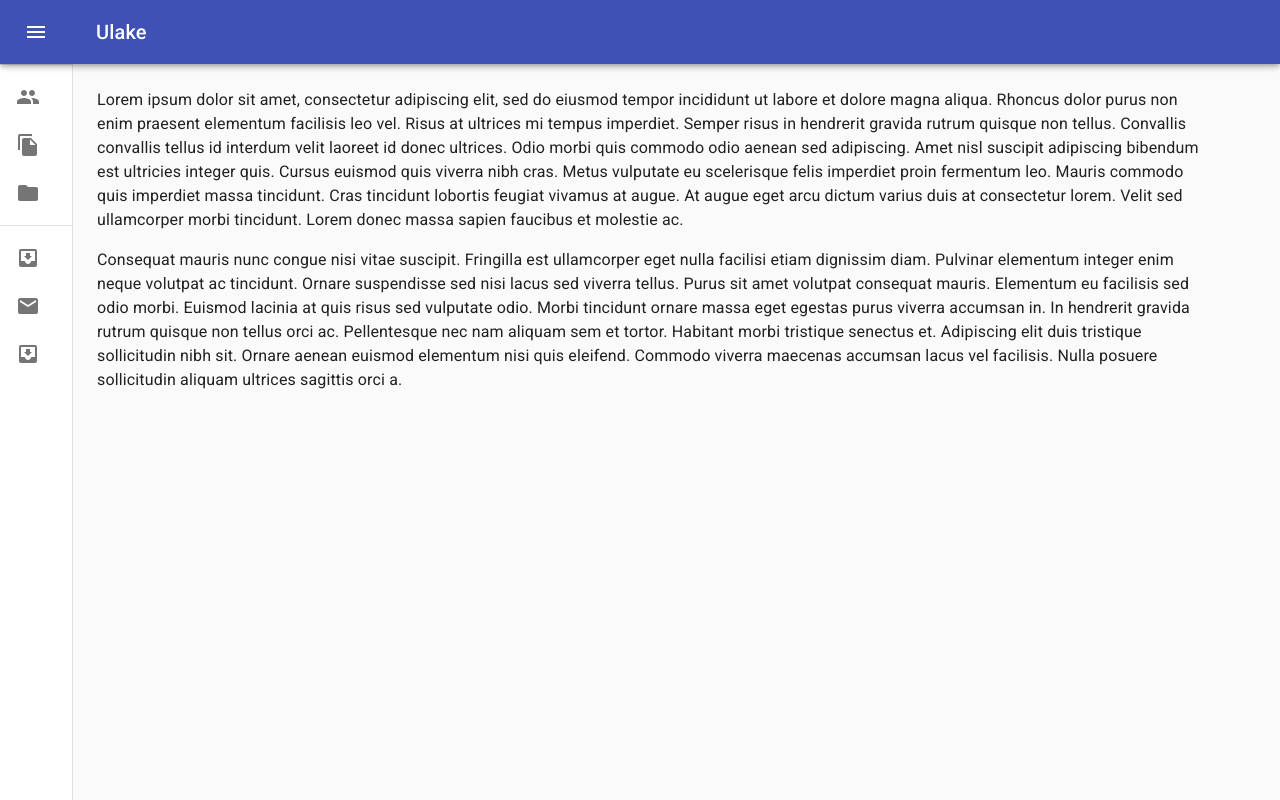
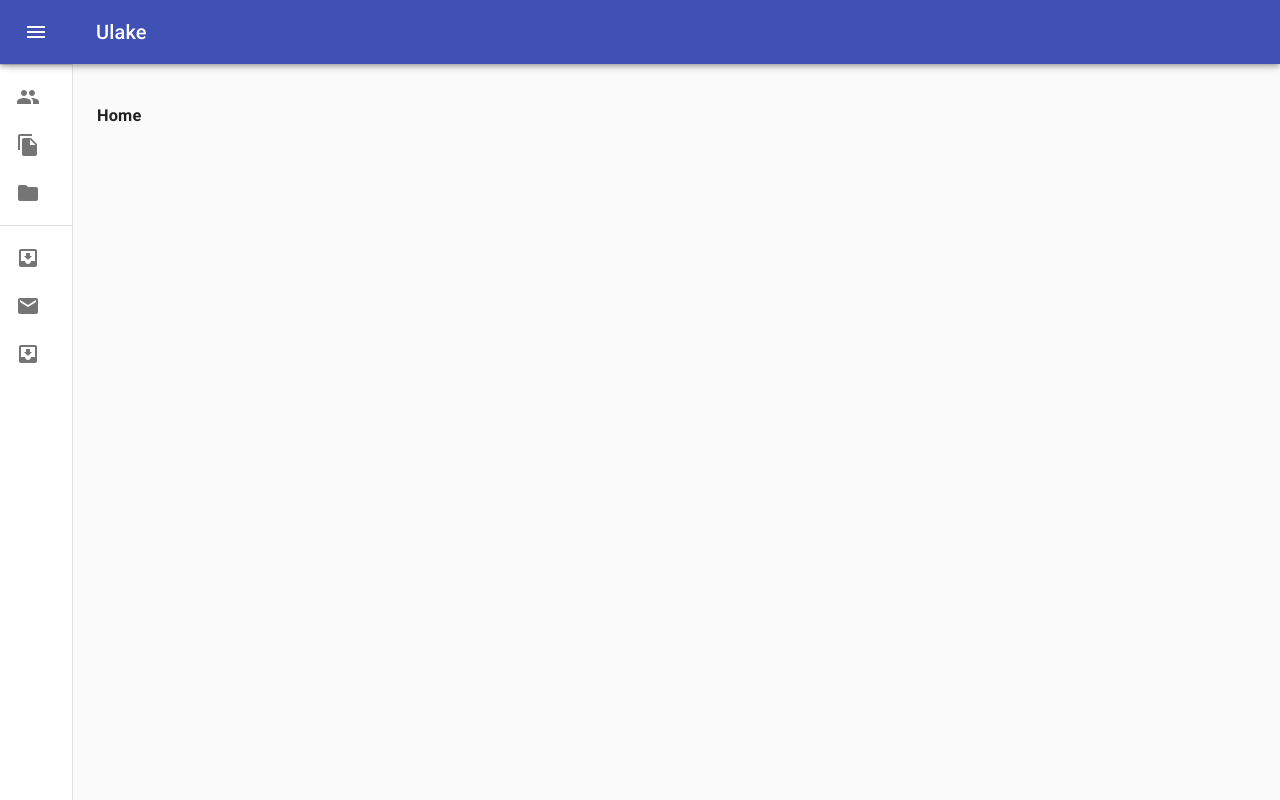
Before and after one commit to ComLake/comlake.dashboard, a React (Create React App) app: page / in a window 1280 px wide. Built offline with nearby package versions, Linux system fonts and the light colour scheme.

Commit message:
:star: display linked pages properly

```diff
--- a/src/App.js
+++ b/src/App.js
@@ -134,8 +134,8 @@ class App extends Component {
                 }}
                 onClose={this.handleClose}
               >
-                <MenuItem onClick={this.handleClose}>Profile</MenuItem>
-                <MenuItem onClick={this.handleClose}>My account</MenuItem>
+                <MenuItem component={Link} to="/profile" onClick={this.handleClose}>Profile</MenuItem>
+                <MenuItem component={Link} to="/login" onClick={this.logOut}>Logout</MenuItem>
               </Menu>
             </div>
             )}
@@ -173,7 +173,7 @@ class App extends Component {
               <ListItemIcon><PeopleIcon /></ListItemIcon>
               <ListItemText primary="Groups" />
             </ListItem>
-            <ListItem button key="Files" component={Link} to="/files">
+            <ListItem button key="Files" component={Link} to="/add-files">
               <ListItemIcon><FileCopyIcon /></ListItemIcon>
               <ListItemText primary="Files" />
             </ListItem>
@@ -195,31 +195,6 @@ class App extends Component {
 
         <main className={classes.content}>
           <div className={classes.toolbar} />
-          <Typography paragraph>
-            Lorem ipsum dolor sit amet, consectetur adipiscing elit, sed do eiusmod tempor incididunt
-            ut labore et dolore magna aliqua. Rhoncus dolor purus non enim praesent elementum
-            facilisis leo vel. Risus at ultrices mi tempus imperdiet. Semper risus in hendrerit
-            gravida rutrum quisque non tellus. Convallis convallis tellus id interdum velit laoreet id
-            donec ultrices. Odio morbi quis commodo odio aenean sed adipiscing. Amet nisl suscipit
-            adipiscing bibendum est ultricies integer quis. Cursus euismod quis viverra nibh cras.
-            Metus vulputate eu scelerisque felis imperdiet proin fermentum leo. Mauris commodo quis
-            imperdiet massa tincidunt. Cras tincidunt lobortis feugiat vivamus at augue. At augue eget
-            arcu dictum varius duis at consectetur lorem. Velit sed ullamcorper morbi tincidunt. Lorem
-            donec massa sapien faucibus et molestie ac.
-          </Typography>
-          <Typography paragraph>
-            Consequat mauris nunc congue nisi vitae suscipit. Fringilla est ullamcorper eget nulla
-            facilisi etiam dignissim diam. Pulvinar elementum integer enim neque volutpat ac
-            tincidunt. Ornare suspendisse sed nisi lacus sed viverra tellus. Purus sit amet volutpat
-            consequat mauris. Elementum eu facilisis sed odio morbi. Euismod lacinia at quis risus sed
-            vulputate odio. Morbi tincidunt ornare massa eget egestas purus viverra accumsan in. In
-            hendrerit gravida rutrum quisque non tellus orci ac. Pellentesque nec nam aliquam sem et
-            tortor. Habitant morbi tristique senectus et. Adipiscing elit duis tristique sollicitudin
-            nibh sit. Ornare aenean euismod elementum nisi quis eleifend. Commodo viverra maecenas
-            accumsan lacus vel facilisis. Nulla posuere sollicitudin aliquam ultrices sagittis orci a.
-          </Typography>
-        </main>
-
           <Switch>
             <Route exact path={["/", "/home"]} component={Home} />
             <Route exact path="/login" component={Login} />
@@ -230,6 +205,7 @@ class App extends Component {
             <Route path="/users/:id" component={User} />
             <Route exact path="/add-files" component={UploadFiles} />
           </Switch>
+        </main>
       </div>
     );
   }
--- a/src/components/profile.component.js
+++ b/src/components/profile.component.js
@@ -37,15 +37,6 @@ export default class Profile extends Component {
           </h3>
         </header>
         <p>
-          <strong>Token:</strong>{" "}
-          {currentUser.accessToken.substring(0, 20)} ...{" "}
-          {currentUser.accessToken.substr(currentUser.accessToken.length - 20)}
-        </p>
-        <p>
-          <strong>Id:</strong>{" "}
-          {currentUser.id}
-        </p>
-        <p>
           <strong>Email:</strong>{" "}
           {currentUser.email}
         </p>
```
Lines whose indentation alone changed are shown as unchanged.
